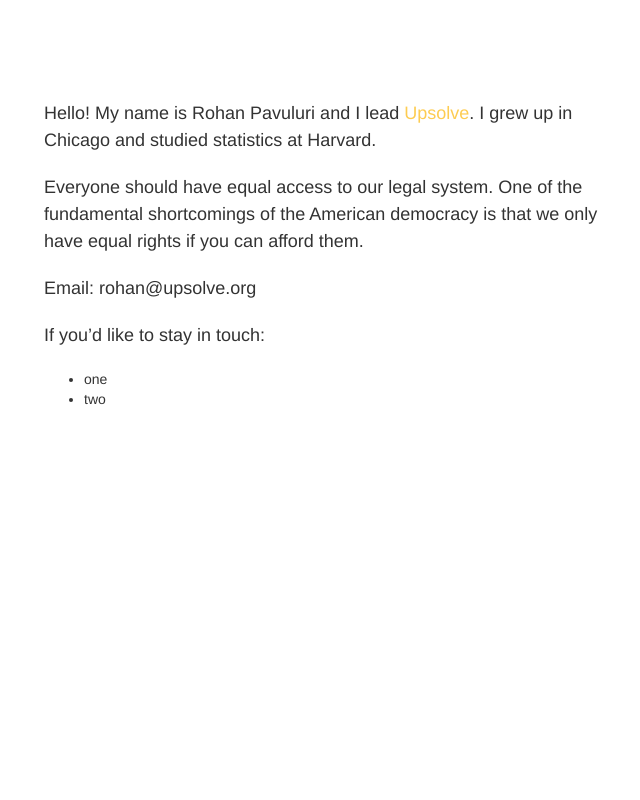
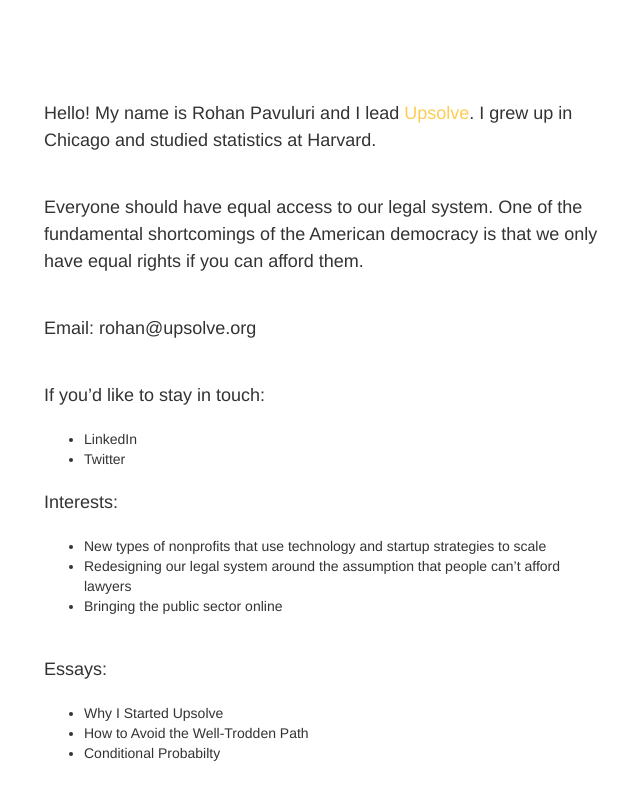
Before and after one commit to RPavuluri/RPavuluri.github.io, a website: page index.html in a window 1280 px wide. Shown: the whole page, without its empty margins (26-666 px from the left). Drawn offline with Linux system fonts and the light colour scheme; a web font is replaced by a local one.

Commit message:
Update index.html

```diff
--- a/index.html
+++ b/index.html
@@ -45,17 +45,37 @@
                         <p>
                             Hello! My name is Rohan Pavuluri and I lead <a href="https://upsolve.org/">Upsolve</a>. I grew up in Chicago and studied statistics at Harvard.
                         </p>
+                        <br>
                         <p>
                             Everyone should have equal access to our legal system. One of the fundamental shortcomings of the American democracy is that we only have equal rights if you can afford them.
                         </p>
+                        <br>
                         <p>
                             Email: rohan@upsolve.org
                         </p>
+                        <br>
                         <p>
                             If you’d like to stay in touch:
                                 <ul>
-                                    <li>one</li>
-                                    <li>two</li>
+                                    <li>LinkedIn</li>
+                                    <li>Twitter</li>
+                                </ul>
+                        </p>
+                         <p>
+                            Interests:
+                                <ul>
+                                    <li>New types of nonprofits that use technology and startup strategies to scale</li>
+                                    <li>Redesigning our legal system around the assumption that people can’t afford lawyers</li>
+                                    <li>Bringing the public sector online</li>
+                                </ul>
+                        </p>
+                        <br>
+                        <p>
+                            Essays:
+                                <ul>
+                                    <li>Why I Started Upsolve</li>
+                                    <li>How to Avoid the Well-Trodden Path</li>
+                                    <li>Conditional Probabilty</li>
                                 </ul>
                         </p>
                     </div>
```
